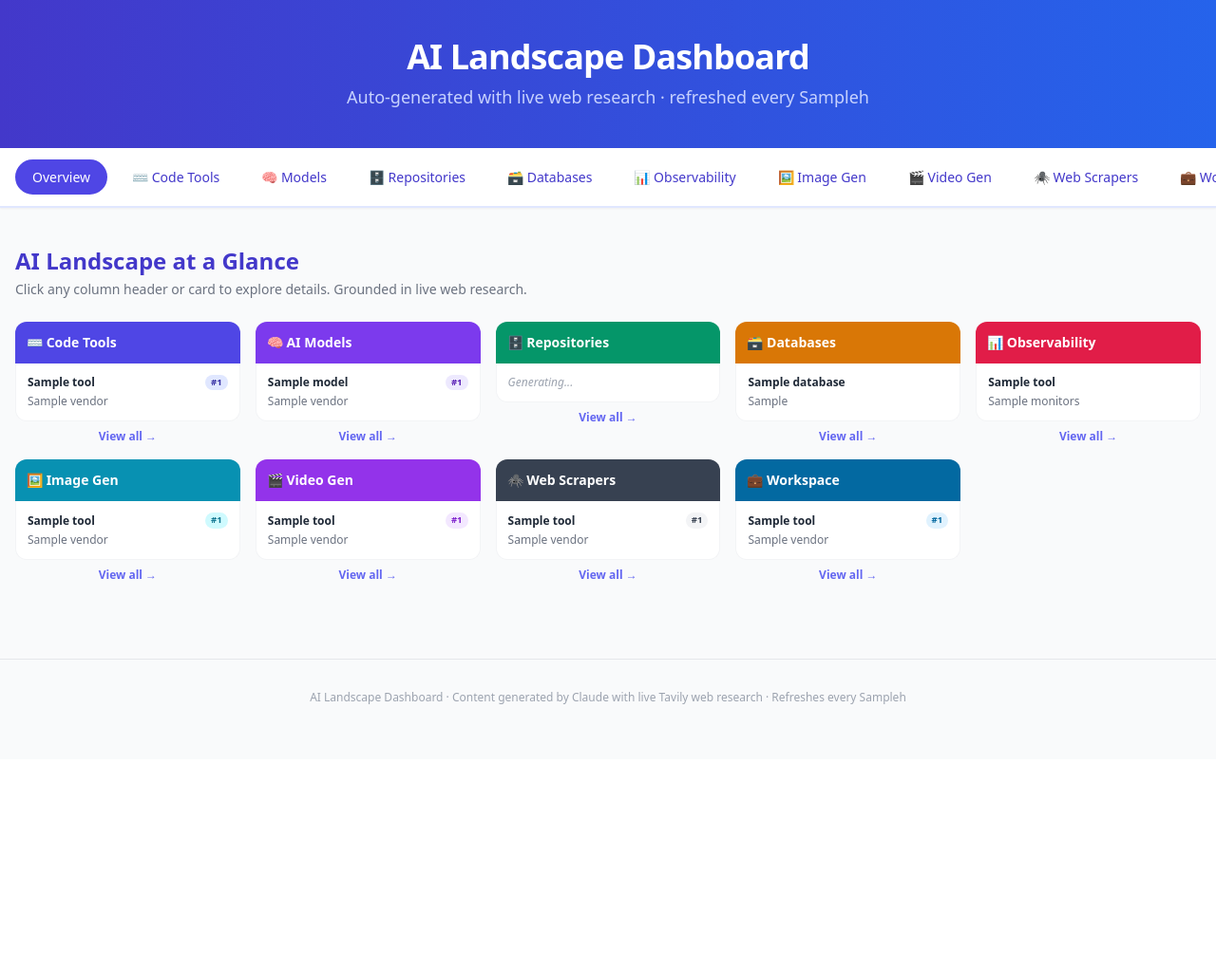
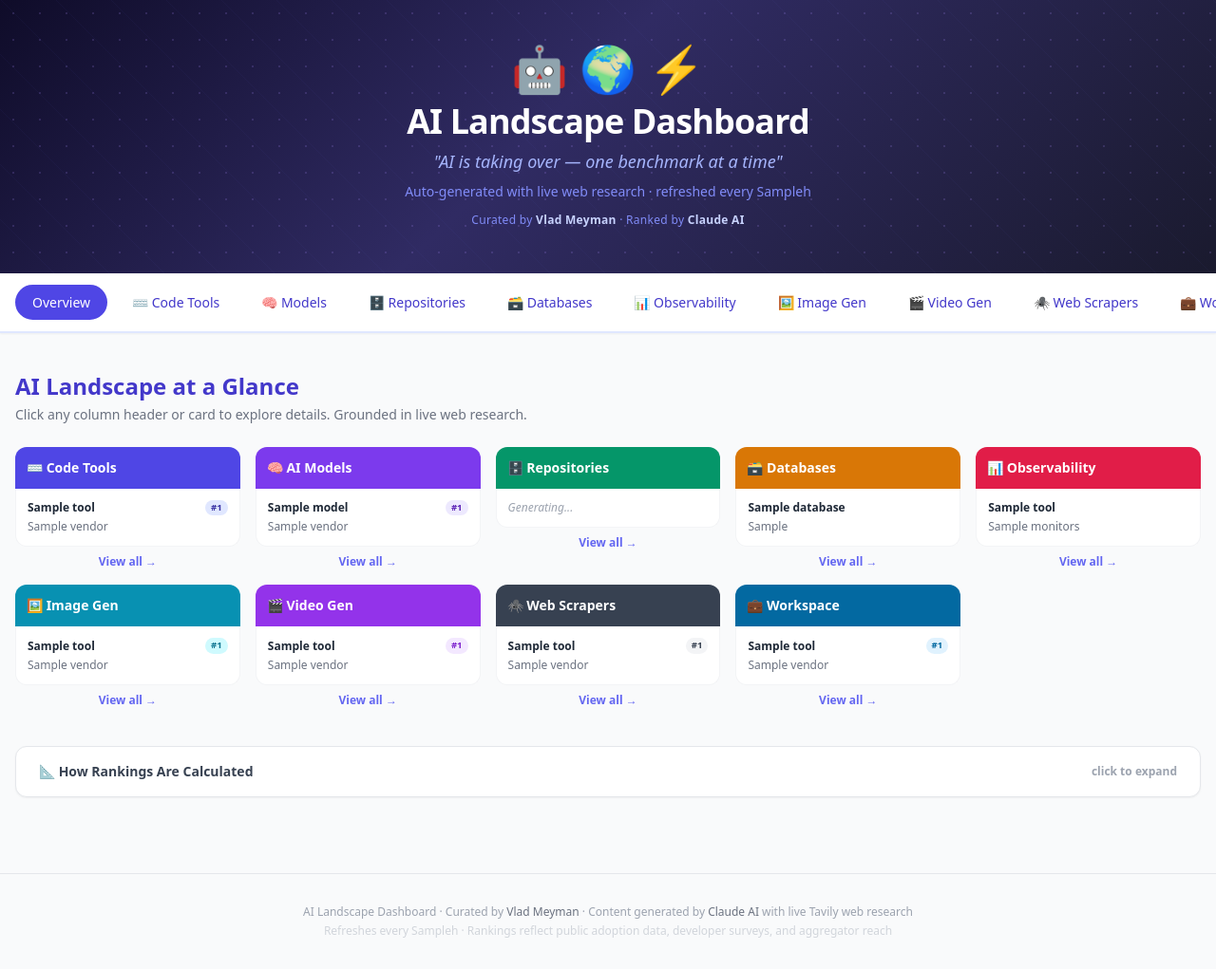
Before and after one commit to nosnow111/ai-landscape, a Python web app: template templates/index.html in a window 1280 px wide. Shown: the whole page at 95% size. Before the commit the page ends 742 px from the top, so only its background shows below. Run offline with Jinja, Linux system fonts and the light colour scheme; the template is opened without the code that fills it: most values are stand-ins (such as "Sample title", 1, 10 or a date in 2020); some libraries are stand-ins or nearby versions.

Commit message:
Add attribution, dark header, ranking methodology, aggregator note

```diff
--- a/templates/index.html
+++ b/templates/index.html
@@ -52,13 +52,22 @@
 <body class="bg-gray-50 text-gray-800 font-sans">
 
 <!-- Header -->
-<header class="bg-gradient-to-r from-indigo-700 to-blue-600 text-white py-10 px-6 text-center shadow-lg">
-  <h1 class="text-4xl font-bold tracking-tight">AI Landscape Dashboard</h1>
-  <p class="mt-2 text-indigo-200 text-lg">Auto-generated with live web research · refreshed every {{ refresh_hours }}h</p>
-  {% set any_meta = sections.code_tools.get('_meta') or sections.models.get('_meta') %}
-  {% if any_meta %}
-  <p class="mt-1 text-indigo-300 text-sm">Last updated: {{ any_meta.generated_at[:19] | replace('T',' ') }} UTC</p>
-  {% endif %}
+<header style="background: linear-gradient(135deg, #0f0c29 0%, #302b63 45%, #1a1a2e 100%); position: relative; overflow: hidden;" class="text-white py-12 px-6 text-center shadow-xl">
+  <!-- Circuit dot pattern overlay -->
+  <div style="position:absolute;inset:0;background-image:radial-gradient(circle, rgba(167,139,250,0.18) 1px, transparent 1px);background-size:28px 28px;pointer-events:none;"></div>
+  <!-- Subtle diagonal stripes for depth -->
+  <div style="position:absolute;inset:0;background-image:repeating-linear-gradient(45deg,transparent,transparent 40px,rgba(99,102,241,0.04) 40px,rgba(99,102,241,0.04) 41px);pointer-events:none;"></div>
+  <div style="position:relative;z-index:1;">
+    <div class="text-5xl mb-3" title="One API call at a time...">🤖 🌍 ⚡</div>
+    <h1 class="text-4xl font-bold tracking-tight">AI Landscape Dashboard</h1>
+    <p class="mt-2 text-indigo-300 text-lg italic">"AI is taking over — one benchmark at a time"</p>
+    <p class="mt-2 text-indigo-400 text-sm">Auto-generated with live web research · refreshed every {{ refresh_hours }}h</p>
+    {% set any_meta = sections.code_tools.get('_meta') or sections.models.get('_meta') %}
+    {% if any_meta %}
+    <p class="mt-1 text-indigo-500 text-xs">Last updated: {{ any_meta.generated_at[:19] | replace('T',' ') }} UTC</p>
+    {% endif %}
+    <p class="mt-3 text-indigo-400 text-xs tracking-wide">Curated by <span class="text-indigo-200 font-semibold">Vlad Meyman</span> · Ranked by <span class="text-indigo-200 font-semibold">Claude AI</span></p>
+  </div>
 </header>
 
 <!-- Tab Navigation -->
@@ -272,6 +281,49 @@
         <div onclick="showTab('workspace')" class="cursor-pointer text-center text-xs text-indigo-500 font-semibold mt-2 hover:underline">View all →</div>
       </div>
 
+    </div>
+
+    <!-- Ranking Methodology -->
+    <div class="mt-10">
+      <details class="bg-white rounded-xl border border-gray-200 shadow-sm overflow-hidden">
+        <summary class="cursor-pointer px-6 py-4 font-semibold text-gray-700 text-sm flex items-center gap-2 select-none hover:bg-gray-50 transition-colors">
+          <span>📐 How Rankings Are Calculated</span>
+          <span class="text-gray-400 text-xs ml-auto">click to expand</span>
+        </summary>
+        <div class="px-6 pb-6 pt-2">
+          <p class="text-sm text-gray-500 mb-4">All sections use the same multi-signal methodology. Rankings are regenerated daily using live web research (Tavily) grounded in current data.</p>
+
+          <div class="overflow-x-auto rounded-lg border border-gray-100 mb-5">
+            <table class="min-w-full text-sm bg-white">
+              <thead class="bg-indigo-50 text-indigo-800 text-xs uppercase tracking-wide">
+                <tr>
+                  <th class="px-4 py-3 text-left">Signal</th>
+                  <th class="px-4 py-3 text-left">Weight</th>
+                  <th class="px-4 py-3 text-left">Source</th>
+                </tr>
+              </thead>
+              <tbody class="divide-y divide-gray-100">
+                <tr class="hover:bg-gray-50"><td class="px-4 py-2 font-medium">Developer surveys</td><td class="px-4 py-2 text-gray-500">High</td><td class="px-4 py-2 text-gray-500">Stack Overflow Annual Survey, JetBrains Developer Survey</td></tr>
+                <tr class="hover:bg-gray-50"><td class="px-4 py-2 font-medium">API &amp; platform usage</td><td class="px-4 py-2 text-gray-500">High</td><td class="px-4 py-2 text-gray-500">Vendor-reported API call volume, cloud marketplace stats</td></tr>
+                <tr class="hover:bg-gray-50"><td class="px-4 py-2 font-medium">Download &amp; install counts</td><td class="px-4 py-2 text-gray-500">Medium-High</td><td class="px-4 py-2 text-gray-500">HuggingFace model downloads, npm/pip/VS Code extension installs</td></tr>
+                <tr class="hover:bg-gray-50"><td class="px-4 py-2 font-medium">Community activity</td><td class="px-4 py-2 text-gray-500">Medium</td><td class="px-4 py-2 text-gray-500">GitHub stars, Reddit/X discussion volume, Discord membership</td></tr>
+                <tr class="hover:bg-gray-50"><td class="px-4 py-2 font-medium">Enterprise &amp; aggregator reach</td><td class="px-4 py-2 text-gray-500">Medium</td><td class="px-4 py-2 text-gray-500">AWS Bedrock, Azure OpenAI, Google Vertex AI, Snowflake Cortex listings</td></tr>
+                <tr class="hover:bg-gray-50"><td class="px-4 py-2 font-medium">Search &amp; web interest</td><td class="px-4 py-2 text-gray-500">Low-Medium</td><td class="px-4 py-2 text-gray-500">Google Trends, live Tavily web research at generation time</td></tr>
+              </tbody>
+            </table>
+          </div>
+
+          <div class="bg-amber-50 border border-amber-200 rounded-lg p-4 mb-4 text-sm">
+            <p class="font-semibold text-amber-800 mb-1">🏢 A note on enterprise &amp; aggregator usage</p>
+            <p class="text-amber-700">Large corporations often consume AI models indirectly through secure aggregators rather than vendor APIs directly — for example, a bank using GPT-4o via <strong>Azure OpenAI</strong>, deploying Claude via <strong>AWS Bedrock</strong>, running Llama via <strong>Snowflake Cortex</strong>, or fine-tuning models through <strong>Google Vertex AI</strong>. This enterprise traffic is largely invisible in public API metrics but represents massive real-world adoption. Rankings factor in how widely a model is available across these aggregator platforms as a proxy for enterprise reach — a model hosted in Bedrock + Azure + Vertex effectively has 10× the enterprise footprint of one available only through its native API.</p>
+          </div>
+
+          <div class="bg-indigo-50 border border-indigo-200 rounded-lg p-4 text-sm">
+            <p class="font-semibold text-indigo-800 mb-1">📏 Smart 10–15 cutoff rule</p>
+            <p class="text-indigo-700">Each section always includes the top 10. Tools ranked #11–15 are added <em>only</em> if their adoption is within ~25% of #10 (no clear drop-off). The list stops at the first significant gap — never padded to fill 15 slots.</p>
+          </div>
+        </div>
+      </details>
     </div>
   </div>
 
@@ -672,7 +724,8 @@
 </main>
 
 <footer class="text-center text-xs text-gray-400 py-8 border-t border-gray-200 mt-10">
-  AI Landscape Dashboard · Content generated by Claude with live Tavily web research · Refreshes every {{ refresh_hours }}h
+  <p>AI Landscape Dashboard · Curated by <span class="text-gray-500 font-medium">Vlad Meyman</span> · Content generated by <span class="text-gray-500 font-medium">Claude AI</span> with live Tavily web research</p>
+  <p class="mt-1 text-gray-300">Refreshes every {{ refresh_hours }}h · Rankings reflect public adoption data, developer surveys, and aggregator reach</p>
 </footer>
 
 <script>
```
Also changed, not shown: generator.py (+9 -3 lines).
